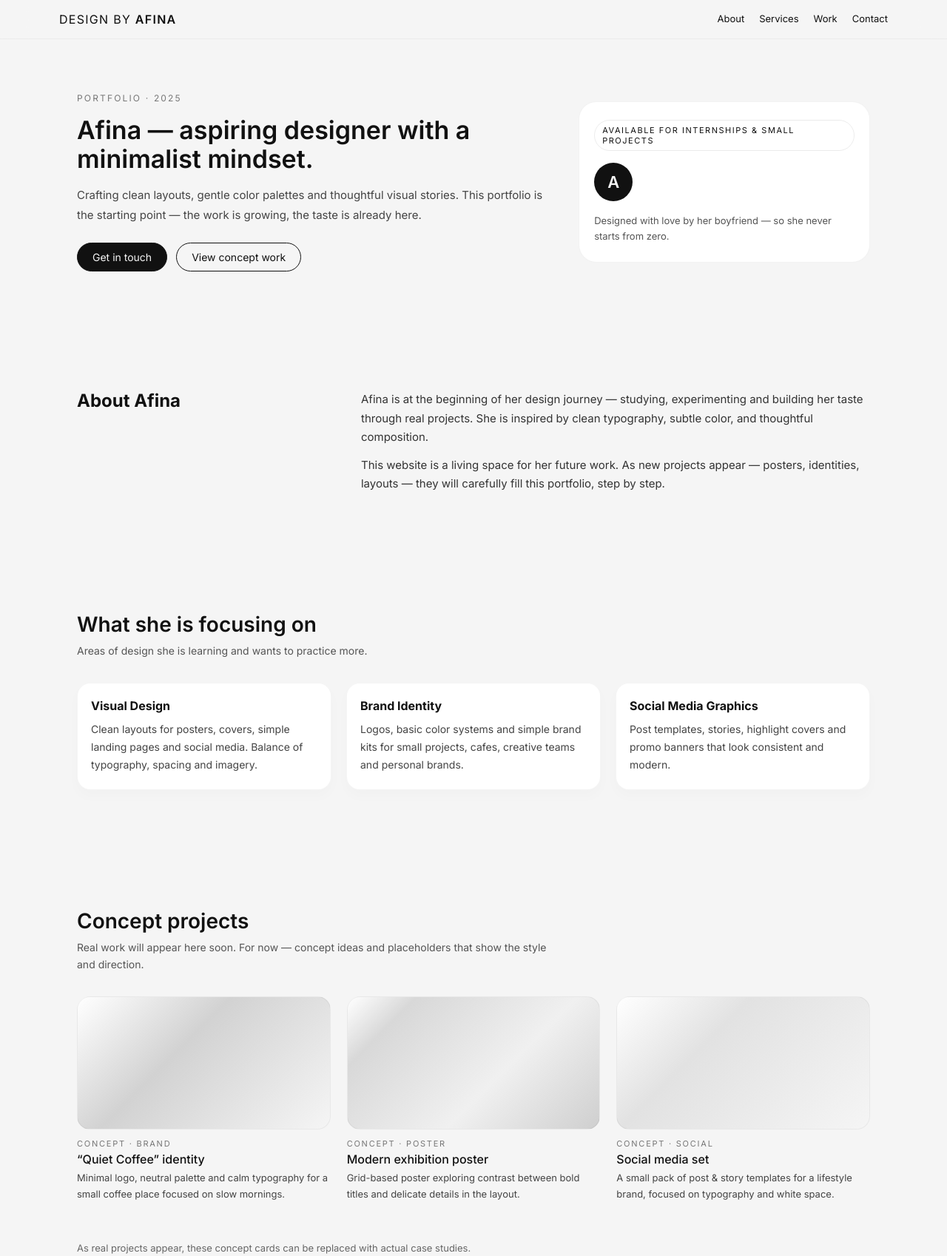
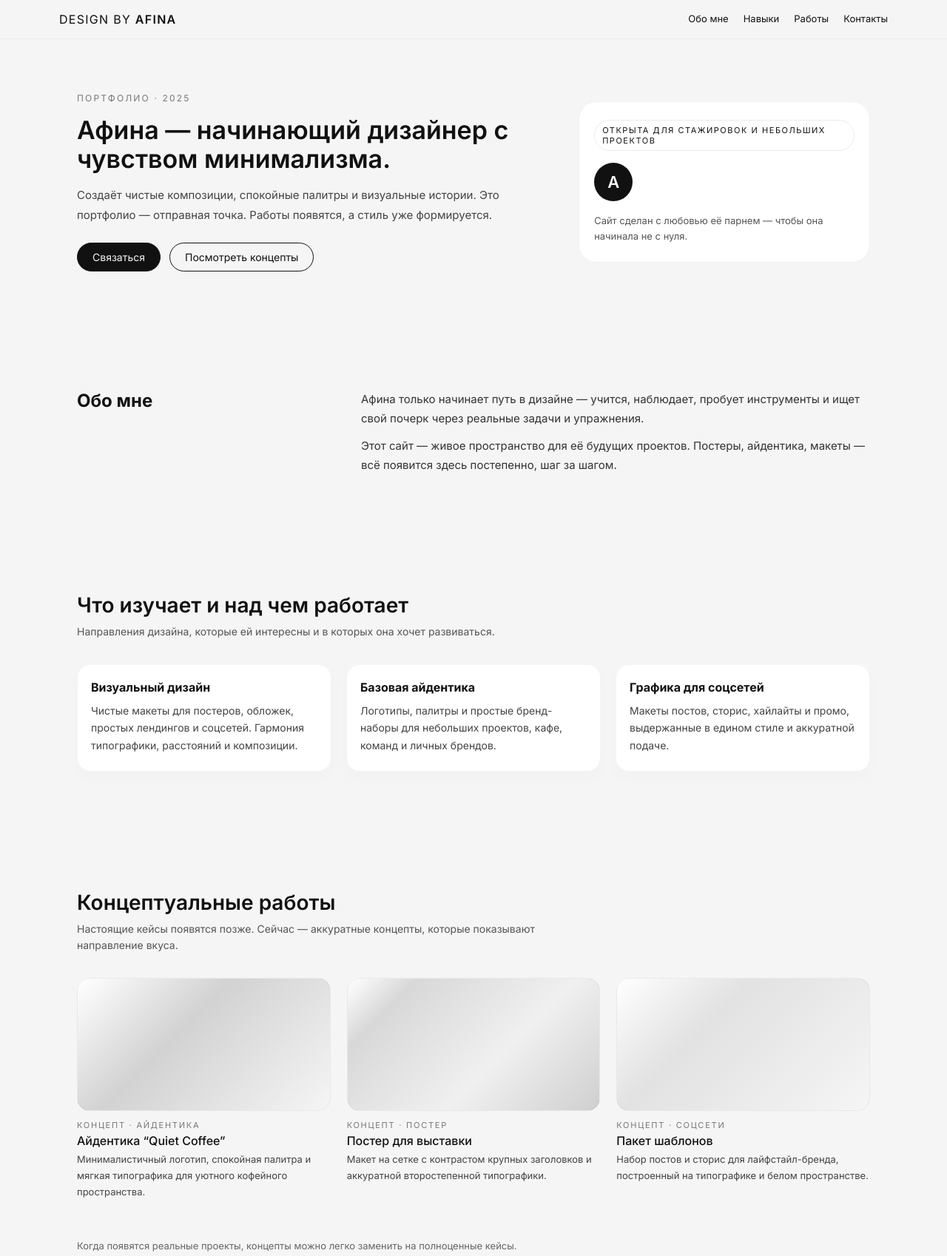
Before and after one commit to vkusnopuknul2005-sketch/design-by-afina, a plain HTML site: page index.html in a window 1280 px wide. Shown: the top 1698 px of the page at 74% size. Drawn offline with Linux system fonts and the light colour scheme.

Commit message:
Add files via upload

```diff
--- a/index.html
+++ b/index.html
@@ -1,10 +1,10 @@
 <!DOCTYPE html>
-<html lang="en">
+<html lang="ru">
 <head>
   <meta charset="UTF-8" />
-  <title>Design by Afina — Portfolio</title>
+  <title>Design by Afina — Портфолио</title>
   <meta name="viewport" content="width=device-width, initial-scale=1" />
-  <meta name="description" content="Minimalist design portfolio of Afina — aspiring designer focused on visual identity, layouts and digital graphics." />
+  <meta name="description" content="Минималистичное портфолио Афины — начинающего дизайнера, который изучает визуальную айдентику, макеты и цифровую графику." />
   <link rel="stylesheet" href="styles.css" />
   <!-- Google Font -->
   <link rel="preconnect" href="https://fonts.googleapis.com" />
@@ -16,10 +16,10 @@
     <div class="container header-inner">
       <div class="logo">Design by <span>Afina</span></div>
       <nav class="nav">
-        <a href="#about">About</a>
-        <a href="#services">Services</a>
-        <a href="#projects">Work</a>
-        <a href="#contact">Contact</a>
+        <a href="#about">Обо мне</a>
+        <a href="#services">Навыки</a>
+        <a href="#projects">Работы</a>
+        <a href="#contact">Контакты</a>
       </nav>
     </div>
   </header>
@@ -29,26 +29,26 @@
     <section class="hero">
       <div class="container hero-inner">
         <div class="hero-text">
-          <p class="hero-eyebrow">Portfolio · 2025</p>
-          <h1>Afina — aspiring designer with a minimalist mindset.</h1>
+          <p class="hero-eyebrow">Портфолио · 2025</p>
+          <h1>Афина — начинающий дизайнер с чувством минимализма.</h1>
           <p class="hero-subtitle">
-            Crafting clean layouts, gentle color palettes and thoughtful visual stories.
-            This portfolio is the starting point — the work is growing, the taste is already here.
+            Создаёт чистые композиции, спокойные палитры и визуальные истории.
+            Это портфолио — отправная точка. Работы появятся, а стиль уже формируется.
           </p>
           <div class="hero-actions">
-            <a href="#contact" class="btn-primary">Get in touch</a>
+            <a href="#contact" class="btn-primary">Связаться</a>
             <button class="btn-secondary" type="button" onclick="document.getElementById('projects').scrollIntoView({behavior: 'smooth'});">
-              View concept work
+              Посмотреть концепты
             </button>
           </div>
         </div>
         <div class="hero-card">
-          <div class="hero-tag">Available for internships & small projects</div>
+          <div class="hero-tag">Открыта для стажировок и небольших проектов</div>
           <div class="hero-avatar">
             <div class="avatar-circle">A</div>
           </div>
           <p class="hero-note">
-            Designed with love by her boyfriend — so she never starts from zero.
+            Сайт сделан с любовью её парнем — чтобы она начинала не с нуля.
           </p>
         </div>
       </div>
@@ -58,16 +58,16 @@
     <section id="about" class="section">
       <div class="container section-inner two-columns">
         <div>
-          <h2>About Afina</h2>
+          <h2>Обо мне</h2>
         </div>
         <div class="section-text">
           <p>
-            Afina is at the beginning of her design journey — studying, experimenting and building her taste through real projects.
-            She is inspired by clean typography, subtle color, and thoughtful composition.
+            Афина только начинает путь в дизайне — учится, наблюдает, пробует инструменты и ищет свой почерк
+            через реальные задачи и упражнения.
           </p>
           <p>
-            This website is a living space for her future work. As new projects appear — posters, identities, layouts — they will
-            carefully fill this portfolio, step by step.
+            Этот сайт — живое пространство для её будущих проектов. Постеры, айдентика, макеты —
+            всё появится здесь постепенно, шаг за шагом.
           </p>
         </div>
       </div>
@@ -77,26 +77,27 @@
     <section id="services" class="section">
       <div class="container section-inner">
         <div class="section-header">
-          <h2>What she is focusing on</h2>
-          <p>Areas of design she is learning and wants to practice more.</p>
+          <h2>Что изучает и над чем работает</h2>
+          <p>Направления дизайна, которые ей интересны и в которых она хочет развиваться.</p>
         </div>
         <div class="cards-grid">
           <article class="card">
-            <h3>Visual Design</h3>
+            <h3>Визуальный дизайн</h3>
             <p>
-              Clean layouts for posters, covers, simple landing pages and social media. Balance of typography, spacing and imagery.
+              Чистые макеты для постеров, обложек, простых лендингов и соцсетей. Гармония типографики,
+              расстояний и композиции.
             </p>
           </article>
           <article class="card">
-            <h3>Brand Identity</h3>
+            <h3>Базовая айдентика</h3>
             <p>
-              Logos, basic color systems and simple brand kits for small projects, cafes, creative teams and personal brands.
+              Логотипы, палитры и простые бренд-наборы для небольших проектов, кафе, команд и личных брендов.
             </p>
           </article>
           <article class="card">
-            <h3>Social Media Graphics</h3>
+            <h3>Графика для соцсетей</h3>
             <p>
-              Post templates, stories, highlight covers and promo banners that look consistent and modern.
+              Макеты постов, сторис, хайлайты и промо, выдержанные в едином стиле и аккуратной подаче.
             </p>
           </article>
         </div>
@@ -107,19 +108,19 @@
     <section id="projects" class="section">
       <div class="container section-inner">
         <div class="section-header">
-          <h2>Concept projects</h2>
+          <h2>Концептуальные работы</h2>
           <p>
-            Real work will appear here soon. For now — concept ideas and placeholders that show the style and direction.
+            Настоящие кейсы появятся позже. Сейчас — аккуратные концепты, которые показывают направление вкуса.
           </p>
         </div>
         <div class="projects-grid">
           <article class="project-card">
             <div class="project-thumb project-thumb-1"></div>
             <div class="project-meta">
-              <span class="project-tag">Concept · Brand</span>
-              <h3>“Quiet Coffee” identity</h3>
+              <span class="project-tag">Концепт · Айдентика</span>
+              <h3>Айдентика “Quiet Coffee”</h3>
               <p>
-                Minimal logo, neutral palette and calm typography for a small coffee place focused on slow mornings.
+                Минималистичный логотип, спокойная палитра и мягкая типографика для уютного кофейного пространства.
               </p>
             </div>
           </article>
@@ -127,10 +128,10 @@
           <article class="project-card">
             <div class="project-thumb project-thumb-2"></div>
             <div class="project-meta">
-              <span class="project-tag">Concept · Poster</span>
-              <h3>Modern exhibition poster</h3>
+              <span class="project-tag">Концепт · Постер</span>
+              <h3>Постер для выставки</h3>
               <p>
-                Grid-based poster exploring contrast between bold titles and delicate details in the layout.
+                Макет на сетке с контрастом крупных заголовков и аккуратной второстепенной типографики.
               </p>
             </div>
           </article>
@@ -138,16 +139,16 @@
           <article class="project-card">
             <div class="project-thumb project-thumb-3"></div>
             <div class="project-meta">
-              <span class="project-tag">Concept · Social</span>
-              <h3>Social media set</h3>
+              <span class="project-tag">Концепт · Соцсети</span>
+              <h3>Пакет шаблонов</h3>
               <p>
-                A small pack of post & story templates for a lifestyle brand, focused on typography and white space.
+                Набор постов и сторис для лайфстайл-бренда, построенный на типографике и белом пространстве.
               </p>
             </div>
           </article>
         </div>
         <p class="projects-note">
-          As real projects appear, these concept cards can be replaced with actual case studies.
+          Когда появятся реальные проекты, концепты можно легко заменить на полноценные кейсы.
         </p>
       </div>
     </section>
@@ -156,24 +157,24 @@
     <section class="section section-muted">
       <div class="container section-inner">
         <div class="section-header">
-          <h2>How she likes to work</h2>
-          <p>A simple, transparent process — even at the very start of a career.</p>
+          <h2>Как проходит работа</h2>
+          <p>Простой и понятный процесс — даже на начальном этапе пути.</p>
         </div>
         <div class="steps-grid">
           <div class="step-card">
             <div class="step-number">01</div>
-            <h3>Listen & understand</h3>
-            <p>Short call or chat to understand the project, mood and goals.</p>
+            <h3>Понимание задачи</h3>
+            <p>Созвон или переписка, чтобы точно понять стиль, цели и настроение проекта.</p>
           </div>
           <div class="step-card">
             <div class="step-number">02</div>
-            <h3>Explore & sketch</h3>
-            <p>References, quick sketches and early directions to align on the vibe.</p>
+            <h3>Поиск и референсы</h3>
+            <p>Подбор примеров, быстрые наброски и поиск направления для дизайна.</p>
           </div>
           <div class="step-card">
             <div class="step-number">03</div>
-            <h3>Design & refine</h3>
-            <p>Creating the final visuals, polishing details and preparing files.</p>
+            <h3>Дизайн и доведение</h3>
+            <p>Создание финального визуала, правки и подготовка файлов.</p>
           </div>
         </div>
       </div>
@@ -183,19 +184,19 @@
     <section id="contact" class="section">
       <div class="container section-inner two-columns contact-inner">
         <div>
-          <h2>Let’s talk</h2>
+          <h2>Контакты</h2>
         </div>
         <div class="section-text contact-text">
           <p>
-            Want to collaborate, offer an internship or just say hi?
-            Feel free to reach out — Afina is open to new projects and opportunities.
+            Хотите предложить совместный проект, стажировку или просто поздороваться?
+            Пишите — Афина открыта новым возможностям.
           </p>
           <div class="contact-links">
             <a href="mailto:hello@designbyafina.com" class="contact-link">hello@designbyafina.com</a>
             <a href="https://t.me/your_telegram_here" target="_blank" class="contact-link">@your_telegram_here</a>
           </div>
           <p class="contact-note">
-            You can change the email & Telegram handle later to real ones.
+            Email и Telegram можно заменить позже.
           </p>
         </div>
       </div>
@@ -205,7 +206,7 @@
   <footer class="site-footer">
     <div class="container footer-inner">
       <span>© 2025 Design by Afina</span>
-      <span>Made with care by someone who believes in her.</span>
+      <span>Сделано с заботой человеком, который в неё верит.</span>
     </div>
   </footer>
 </body>
```
